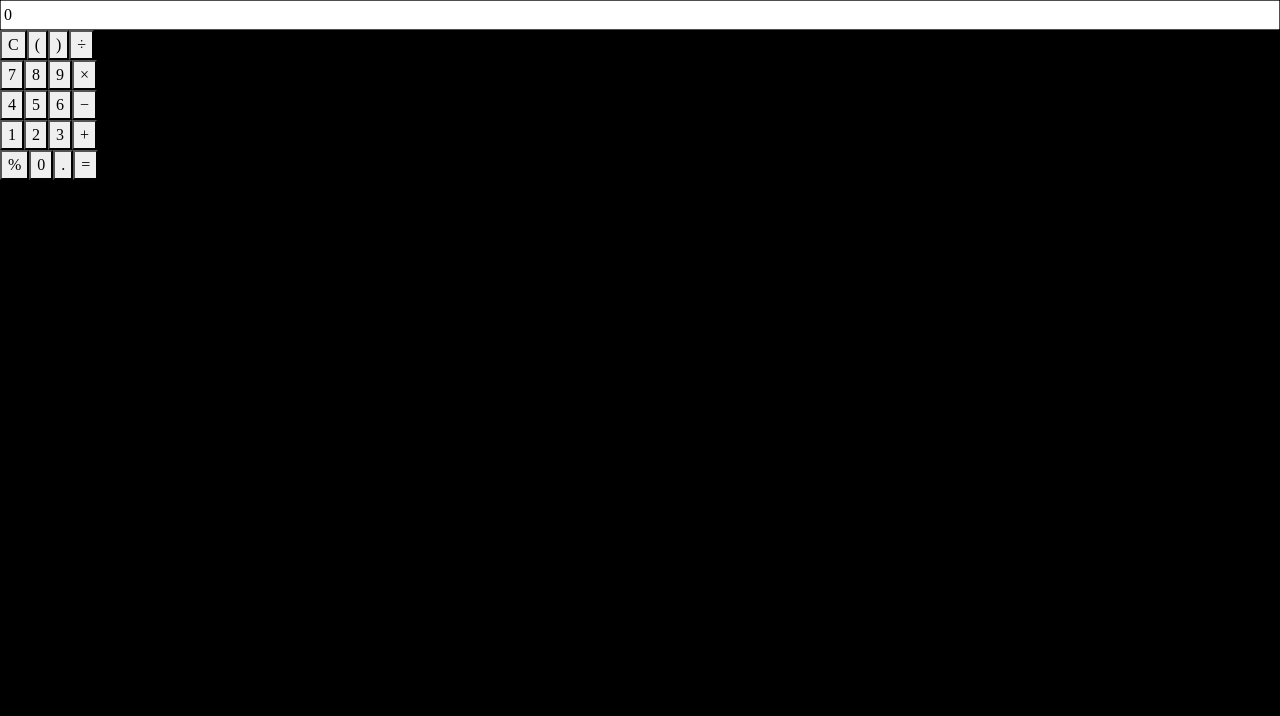
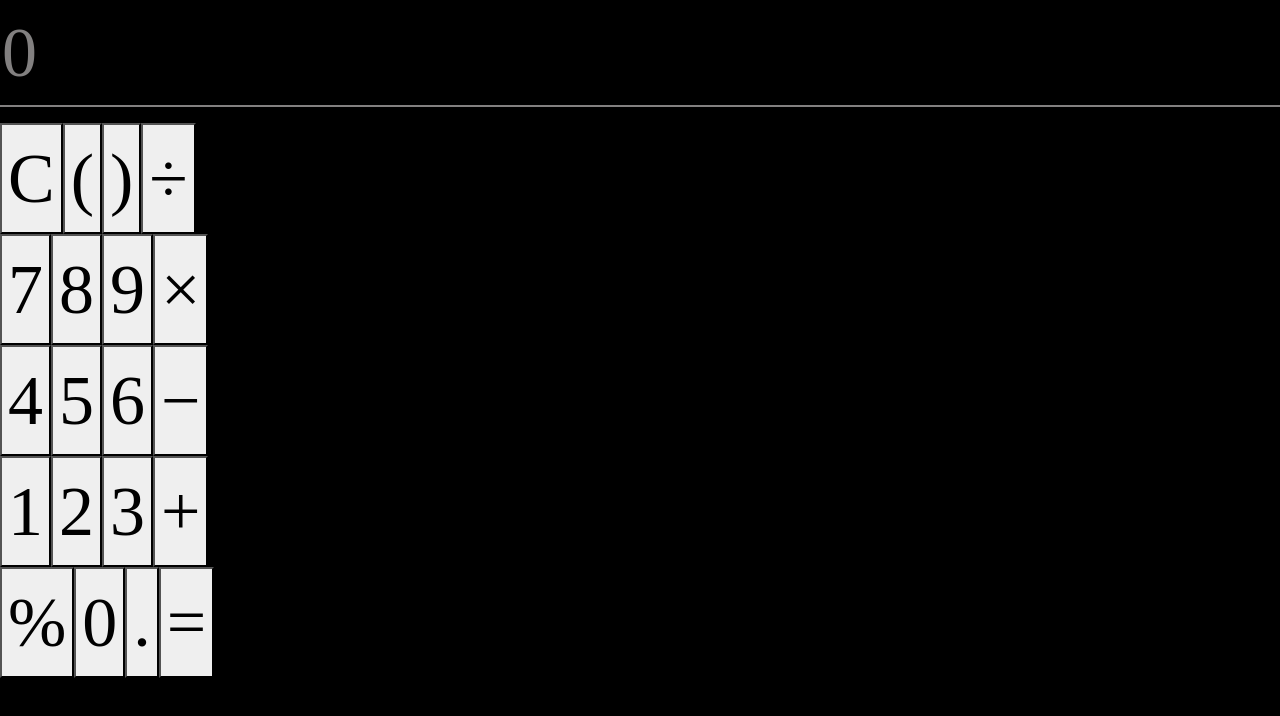
Before and after one commit to Reny8/Calculator-App, a React (Create React App) app: page / in a window 1280 px wide. Shown: the top 716 px of the page. Built offline with nearby package versions, Linux system fonts and the light colour scheme.

Commit message:
Added css for the hr

```diff
--- a/src/App.css
+++ b/src/App.css
@@ -2,11 +2,18 @@
     background-color: black;
     max-width: 100%;
     font-family: Agency FB;
+    font-size: 70px
   }
-  /* div.app {
-    max-width: 600px
-  } */
 
-  input {
-    width:100%
+  div.app input {
+    width:100%;
+    height: 6rem;
+    background-color:transparent;
+    border:none;
+    color: rgb(130, 128, 128)
   }
+ div.app hr {
+    border-top:2px solid rgb(130, 128, 128);
+    opacity:1;
+    margin-top:0
+  }
--- a/src/App.js
+++ b/src/App.js
@@ -6,6 +6,7 @@ function App() {
   return (
     <div className="app">
       <input value={result} onChange={(e) => setResult(e.target.value)} />
+      <hr/>
       <Buttons result={result} setResult={setResult} />
     </div>
   );
```
